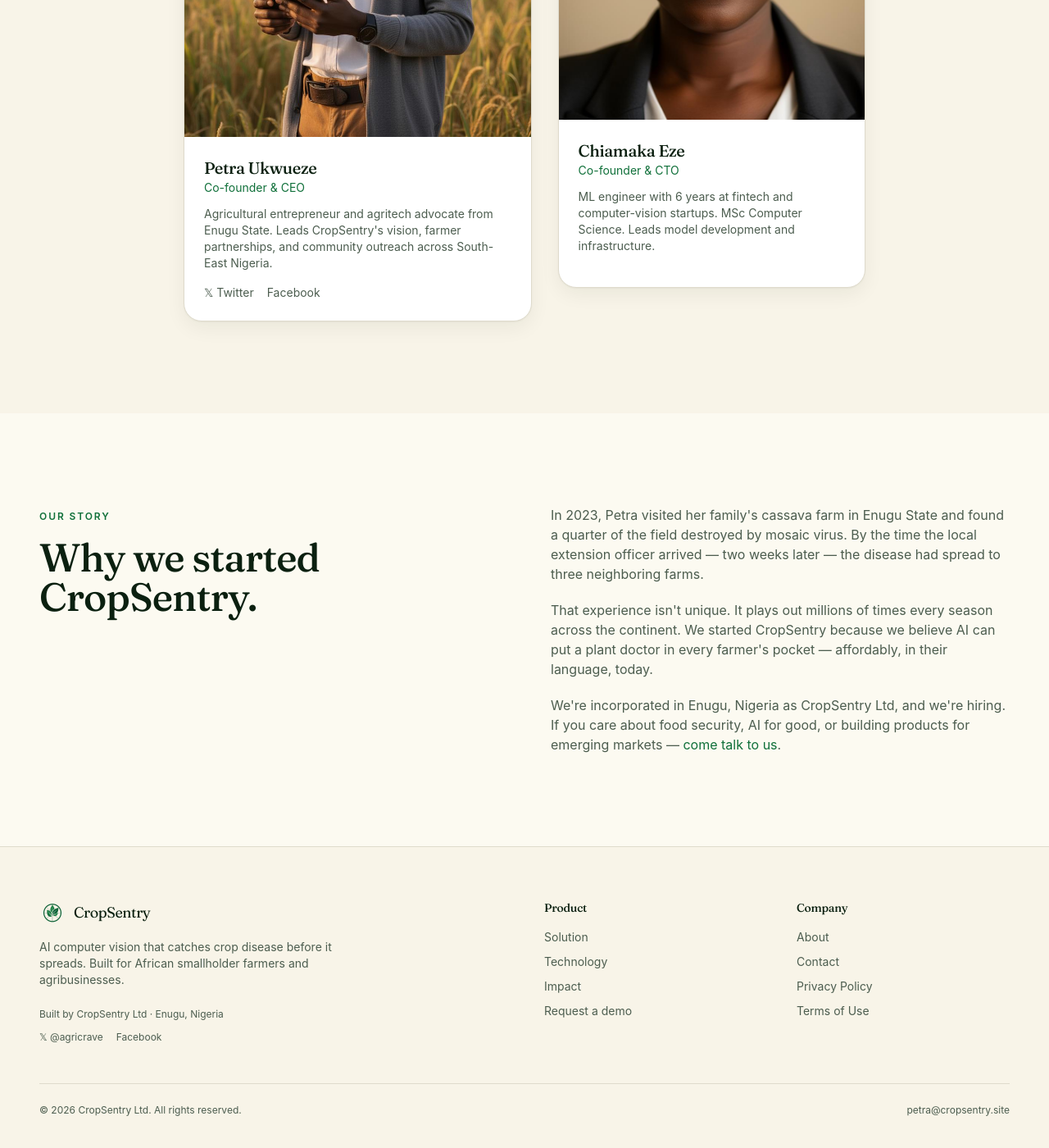
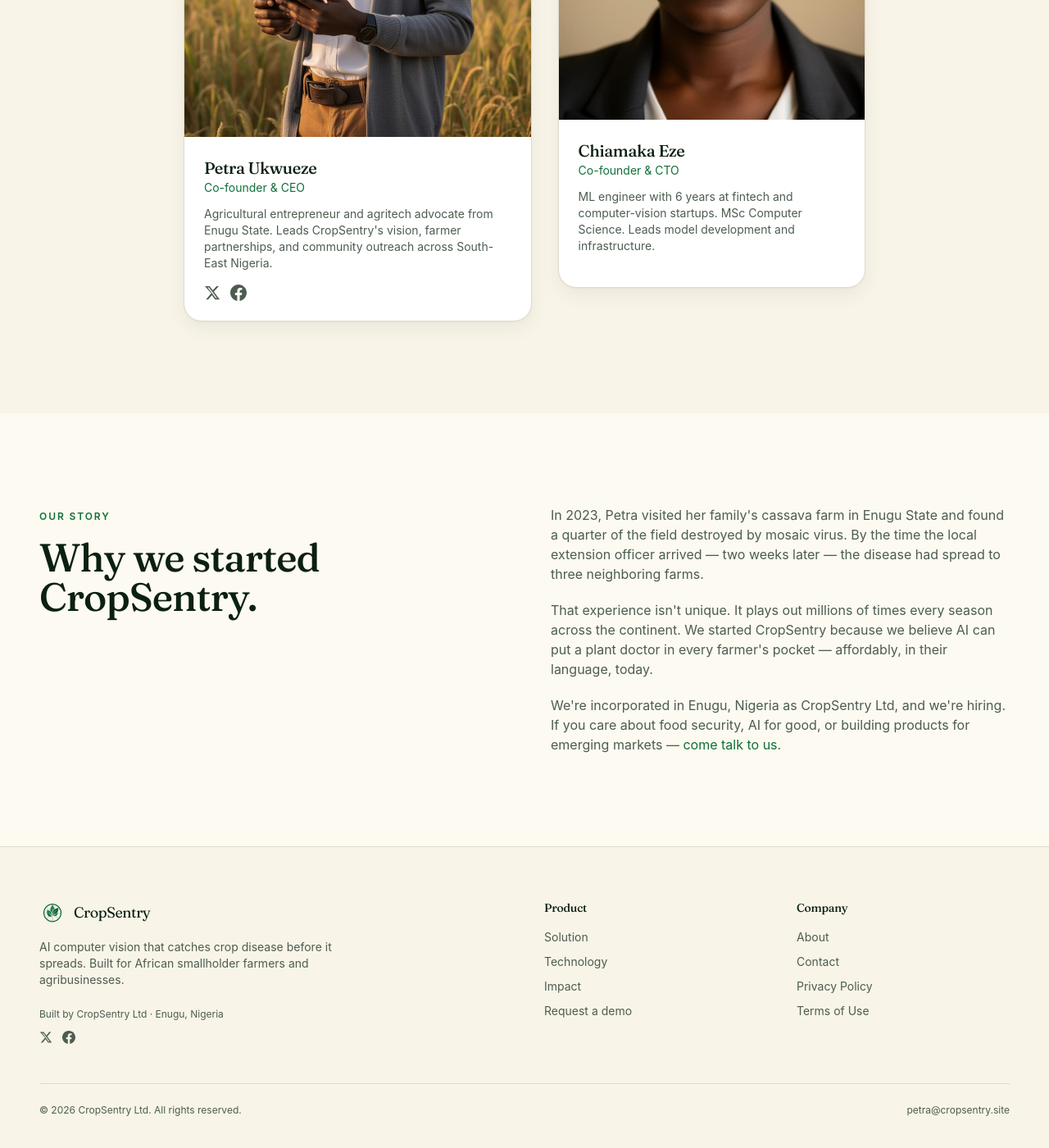
Before and after one commit to Dapious99/cropsentry, a Next.js app: page /about in a window 1280 px wide. Shown: the part 1195-2595 px from the top of the page at 82% size. Built offline with nearby package versions, Linux system fonts and the light colour scheme.

Commit message:
more update on contact area

```diff
--- a/app/about/page.tsx
+++ b/app/about/page.tsx
@@ -67,15 +67,19 @@
                   <h3 className="text-xl">{m.name}</h3>
                   <p className="text-sm text-leaf">{m.role}</p>
                   <p className="mt-3 text-sm text-muted-foreground">{m.bio}</p>
-                  <div className="mt-4 flex gap-4">
+                  <div className="mt-4 flex gap-3">
                     {m.x && (
-                      <a href={m.x} target="_blank" rel="noopener noreferrer" className="text-sm text-muted-foreground hover:text-leaf">
-                        𝕏 Twitter
+                      <a href={m.x} target="_blank" rel="noopener noreferrer" aria-label="X / Twitter" className="text-muted-foreground hover:text-leaf">
+                        <svg className="h-5 w-5" viewBox="0 0 24 24" fill="currentColor" aria-hidden="true">
+                          <path d="M18.244 2.25h3.308l-7.227 8.26 8.502 11.24H16.17l-4.714-6.231-5.401 6.231H2.747l7.73-8.835L1.254 2.25H8.08l4.713 6.231 5.45-6.231Zm-1.161 17.52h1.833L7.084 4.126H5.117L17.083 19.77Z" />
+                        </svg>
                       </a>
                     )}
                     {m.facebook && (
-                      <a href={m.facebook} target="_blank" rel="noopener noreferrer" className="text-sm text-muted-foreground hover:text-leaf">
-                        Facebook
+                      <a href={m.facebook} target="_blank" rel="noopener noreferrer" aria-label="Facebook" className="text-muted-foreground hover:text-leaf">
+                        <svg className="h-5 w-5" viewBox="0 0 24 24" fill="currentColor" aria-hidden="true">
+                          <path d="M24 12.073c0-6.627-5.373-12-12-12s-12 5.373-12 12c0 5.99 4.388 10.954 10.125 11.854v-8.385H7.078v-3.47h3.047V9.43c0-3.007 1.792-4.669 4.533-4.669 1.312 0 2.686.235 2.686.235v2.953H15.83c-1.491 0-1.956.925-1.956 1.874v2.25h3.328l-.532 3.47h-2.796v8.385C19.612 23.027 24 18.062 24 12.073z" />
+                        </svg>
                       </a>
                     )}
                   </div>
--- a/app/contact/contact-form.tsx
+++ b/app/contact/contact-form.tsx
@@ -1,11 +1,17 @@
 "use client";
 
-import { useState } from "react";
+import { useState, useEffect } from "react";
 import { Mail, MapPin, MessageSquare, Phone } from "lucide-react";
 
 export function ContactForm() {
   const [sent, setSent] = useState(false);
   const [sending, setSending] = useState(false);
+
+  useEffect(() => {
+    if (!sent) return;
+    const timer = setTimeout(() => setSent(false), 3000);
+    return () => clearTimeout(timer);
+  }, [sent]);
 
   async function handleSubmit(e: React.FormEvent<HTMLFormElement>) {
     e.preventDefault();
@@ -13,7 +19,7 @@
     const form = e.currentTarget;
     const data = new FormData(form);
     try {
-      await fetch("https://formsubmit.co/ajax/petra@cropsentry.site", {
+      await fetch("https://formsubmit.co/ajax/23dc39080c3038524fdcc20e10a49157", {
         method: "POST",
         headers: { "Content-Type": "application/json" },
         body: JSON.stringify(Object.fromEntries(data.entries())),
@@ -91,7 +97,11 @@
         <div className="card-surface p-8 md:p-10">
           {sent ? (
             <div className="py-12 text-center">
-              <h2 className="text-3xl">Thanks — we&apos;ll be in touch.</h2>
+              <svg className="mx-auto h-14 w-14 text-leaf" viewBox="0 0 24 24" fill="none" stroke="currentColor" strokeWidth="1.5" aria-hidden="true">
+                <circle cx="12" cy="12" r="10" />
+                <path strokeLinecap="round" strokeLinejoin="round" d="m9 12 2 2 4-4" />
+              </svg>
+              <h2 className="mt-4 text-3xl">Thanks — we&apos;ll be in touch.</h2>
               <p className="mt-3 text-muted-foreground">We typically reply within 48 hours.</p>
             </div>
           ) : (
--- a/app/page.tsx
+++ b/app/page.tsx
@@ -487,15 +487,19 @@
                 <h3 className="text-xl">{m.name}</h3>
                 <p className="text-sm text-leaf">{m.role}</p>
                 <p className="mt-3 text-sm text-muted-foreground">{m.bio}</p>
-                <div className="mt-4 flex gap-4">
+                <div className="mt-4 flex gap-3">
                   {m.x && (
-                    <a href={m.x} target="_blank" rel="noopener noreferrer" className="text-sm text-muted-foreground hover:text-leaf">
-                      𝕏 Twitter
+                    <a href={m.x} target="_blank" rel="noopener noreferrer" aria-label="X / Twitter" className="text-muted-foreground hover:text-leaf">
+                      <svg className="h-5 w-5" viewBox="0 0 24 24" fill="currentColor" aria-hidden="true">
+                        <path d="M18.244 2.25h3.308l-7.227 8.26 8.502 11.24H16.17l-4.714-6.231-5.401 6.231H2.747l7.73-8.835L1.254 2.25H8.08l4.713 6.231 5.45-6.231Zm-1.161 17.52h1.833L7.084 4.126H5.117L17.083 19.77Z" />
+                      </svg>
                     </a>
                   )}
                   {m.facebook && (
-                    <a href={m.facebook} target="_blank" rel="noopener noreferrer" className="text-sm text-muted-foreground hover:text-leaf">
-                      Facebook
+                    <a href={m.facebook} target="_blank" rel="noopener noreferrer" aria-label="Facebook" className="text-muted-foreground hover:text-leaf">
+                      <svg className="h-5 w-5" viewBox="0 0 24 24" fill="currentColor" aria-hidden="true">
+                        <path d="M24 12.073c0-6.627-5.373-12-12-12s-12 5.373-12 12c0 5.99 4.388 10.954 10.125 11.854v-8.385H7.078v-3.47h3.047V9.43c0-3.007 1.792-4.669 4.533-4.669 1.312 0 2.686.235 2.686.235v2.953H15.83c-1.491 0-1.956.925-1.956 1.874v2.25h3.328l-.532 3.47h-2.796v8.385C19.612 23.027 24 18.062 24 12.073z" />
+                      </svg>
                     </a>
                   )}
                 </div>
--- a/components/footer.tsx
+++ b/components/footer.tsx
@@ -19,12 +19,16 @@
             <p className="mt-6 text-xs text-muted-foreground">
               Built by CropSentry Ltd · Enugu, Nigeria
             </p>
-            <div className="mt-3 flex gap-4">
-              <a href="https://x.com/agricrave?s=21" target="_blank" rel="noopener noreferrer" className="text-xs text-muted-foreground hover:text-foreground">
-                𝕏 @agricrave
+            <div className="mt-3 flex gap-3">
+              <a href="https://x.com/agricrave?s=21" target="_blank" rel="noopener noreferrer" aria-label="X / Twitter" className="text-muted-foreground hover:text-foreground">
+                <svg className="h-4 w-4" viewBox="0 0 24 24" fill="currentColor" aria-hidden="true">
+                  <path d="M18.244 2.25h3.308l-7.227 8.26 8.502 11.24H16.17l-4.714-6.231-5.401 6.231H2.747l7.73-8.835L1.254 2.25H8.08l4.713 6.231 5.45-6.231Zm-1.161 17.52h1.833L7.084 4.126H5.117L17.083 19.77Z" />
+                </svg>
               </a>
-              <a href="https://www.facebook.com/share/1Jqz5JZto4/?mibextid=wwXIfr" target="_blank" rel="noopener noreferrer" className="text-xs text-muted-foreground hover:text-foreground">
-                Facebook
+              <a href="https://www.facebook.com/share/1Jqz5JZto4/?mibextid=wwXIfr" target="_blank" rel="noopener noreferrer" aria-label="Facebook" className="text-muted-foreground hover:text-foreground">
+                <svg className="h-4 w-4" viewBox="0 0 24 24" fill="currentColor" aria-hidden="true">
+                  <path d="M24 12.073c0-6.627-5.373-12-12-12s-12 5.373-12 12c0 5.99 4.388 10.954 10.125 11.854v-8.385H7.078v-3.47h3.047V9.43c0-3.007 1.792-4.669 4.533-4.669 1.312 0 2.686.235 2.686.235v2.953H15.83c-1.491 0-1.956.925-1.956 1.874v2.25h3.328l-.532 3.47h-2.796v8.385C19.612 23.027 24 18.062 24 12.073z" />
+                </svg>
               </a>
             </div>
           </div>
```
